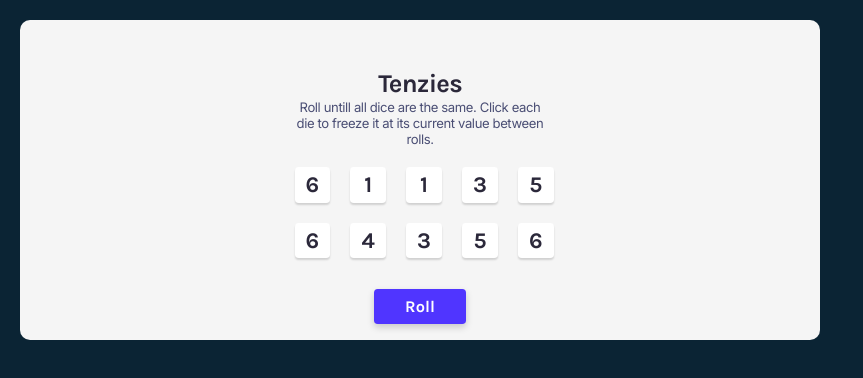
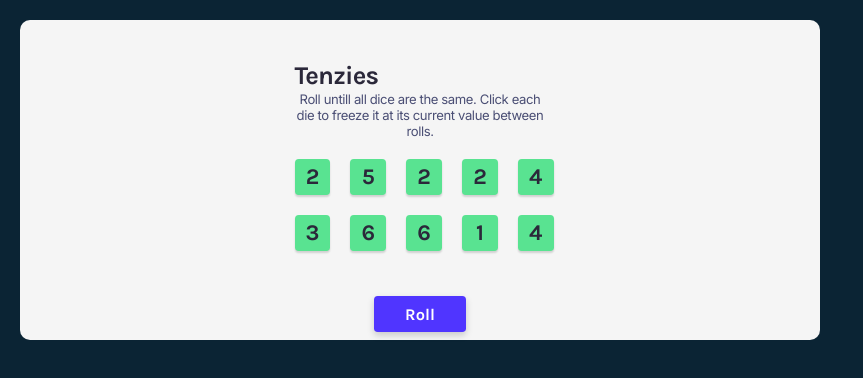
Before and after one commit to dvsoroka/Tenzies, a React (Vite) app: page / in a window 1280 px wide. Shown: the top 378 px of the page, without its empty margins (0-863 px from the left). Built offline with nearby package versions, Linux system fonts and the light colour scheme.

Commit message:
Styling held dice + toggle function to mark them

```diff
--- a/src/App.jsx
+++ b/src/App.jsx
@@ -6,6 +6,7 @@ import { useState } from 'react'
 //import Header from './components/Header.jsx'
 import Main from './components/Main.jsx'
 import Die from './components/Die.jsx'
+import {nanoid} from "nanoid"
 import '../style.css'
 
 /**
@@ -51,6 +52,23 @@ import '../style.css'
        * of Die elements and render those in place of our
        * manually-written 10 Die elements.
        */
+        /**
+        * Challenge #5: Update the array of numbers in state to be
+        * an array of objects instead. Each object should look like:
+        * { value: <random number>, isHeld: false }
+        *
+        * Making this change will break parts of our code, so make
+        * sure to update things so we're back to a working state
+        */
+          /**
+          * Challenge #6: Add conditional styling to the Die component
+          * so that if it's held (isHeld === true), its background color
+          * changes to a light green (#59E391)
+          *
+          * Remember: currently the Die component has no way of knowing
+          * if it's "held" or not.
+          */
+
 
 function App() {
 
@@ -65,14 +83,34 @@ function App() {
      // return array
     const newDice = []
     for (let i = 0; i < 10; i++) {
-    //newDice.push(Math.floor(Math.random() * 6) +1)
-      newDice.push(Math.ceil(Math.random() * 6))
+//#5  newDice.push(Math.ceil(Math.random() * 6))
+      newDice.push({
+        value: Math.ceil(Math.random() * 6),
+        isHeld: true,
+        id: nanoid()
+      })
     }
+
     return newDice
   }
 
+  function toggle(id) {
+    setDice(prevDice => prevDice.map(die => (die.id === id) ? {...die, isHeld: !die.isHeld} : die))
+  }
+// const diceElements = dice.map(die =>  <Die key={die.id} value={die.value}  /> )  //  instead of <Die value={die} />
+  const diceElements = dice.map(die => (
+    <Die
+      key={die.id}
+      isHeld={die.isHeld}
+      value={die.value}
+      toggle={() => toggle(die.id)}
 
-  const diceElements = dice.map(die =>  <Die value={die}  /> )
+    />
+  ))
+
+  function rollDice() {
+    setDice(allNewDice())
+  }
 
 
   return (
@@ -82,22 +120,13 @@ function App() {
         <h1 className='main--title'>Tenzies</h1>
         <p className='main--text'>Roll untill all dice are the same. Click each die to freeze it at its current value between rolls.</p>
         <div className='dice-container'>
-          {/* <Die  value="1" />
-          <Die  value="6" />
-          <Die  value="5" />
-          <Die  value="2" />
-          <Die  value="4" />
-          <Die  value="3" />
-          <Die  value="6" />
-          <Die  value="1" />
-          <Die  value="5" />
-          <Die  value="2" /> */}
+
           {diceElements}
-          {/* {squareElements} */}
+
         </div>
       </div>
 
-      <button>Roll</button>
+      <button className='roll-dice' onClick={rollDice}>Roll</button>
 
     </main>
   )
--- a/src/components/Die.jsx
+++ b/src/components/Die.jsx
@@ -7,9 +7,17 @@ import Box from "./Box"
 export default function Die(props) {
     const [squares, setsquares] = React.useState(boxes)
 //    console.log(props)
+const styles = {
+    backgroundColor: props.isHeld ? "#59E391" : "transparent"
+}
 
     return (
-        <div className="die-face">
+        <div
+            className="die-face"
+            style={styles}
+            onClick={props.toggle}
+ //         onClick={() => {props.toggle(props.id)}}
+        >
             <h2 className="die-num">{props.value}</h2>
         </div>
     )
--- a/style.css
+++ b/style.css
@@ -6,6 +6,7 @@ body {
     margin: 0;
     background-color: #0B2434;
     padding: 20px;
+    font-family: 'Karla', sans-serif;
 }
 
 main {
@@ -19,8 +20,9 @@ main {
     display: flex;
     flex-direction: column;
     align-items: center;
-    justify-content: center;
-    text-align: center;
+   /* justify-content: center; */
+    justify-content: space-around;
+    /* text-align: center; */
 }
 
 
@@ -37,10 +39,10 @@ main {
     display: grid;
 /*  grid-template-columns: 1fr 1fr 1fr 1fr 1fr; */
     grid-template: auto auto / repeat(5, 1fr);
+    gap: 20px;
 /*  column-gap: 18px;
     row-gap: 1em;
     row-gap: 18px; */
-    gap: 20px;
 }
 
 .die-face {
@@ -67,27 +69,28 @@ main {
     font-size: 1.4rem;
 }
 
-button {
+.roll-dice {
     width: 92.16px;
     height: 35.84px;
     color: #FFFFFF;
-    background: #5035FF;
+    background-color: #5035FF;
     box-shadow: 0px 3.2px 7.68px rgba(0, 0, 0, 0.18);
     border-radius: 3.81277px;
     border: none;
-    font-family: 'Karla';
-    font-style: normal;
-    font-weight: 700;
+    font-family: 'Karla', sans-serif;
+    cursor: pointer;
+
     font-size: 16.384px;
     line-height: 19px;
-    display: flex;
-    flex-direction: column;
-    align-items: center;
-    justify-content: center;
-
 }
 
+.roll-dice:focus {
+    outline: none;
+}
 
+.roll-dice:active {
+    box-shadow: inset 5px 5px 10px -3px rgba(0, 0, 0, 0.7);
+}
 
 .main--title {
     font-family: 'Karla';
```
Lines whose indentation alone changed are shown as unchanged.
